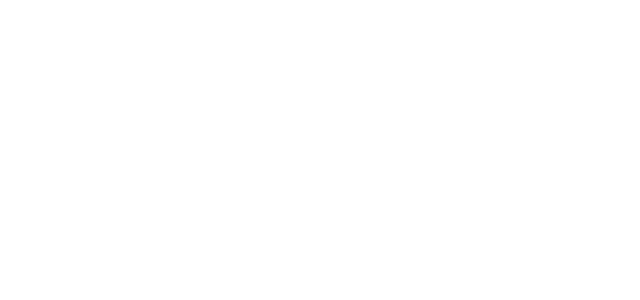
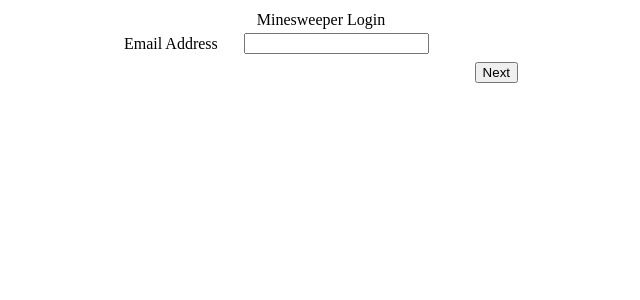
Before and after one commit to rmendoza83/minesweeper-API, an Angular app in the folder client/: page /login in a window 1280 px wide. Shown: the top 300 px of the page, without its empty margins (319-959 px from the left). Built offline with nearby package versions, Linux system fonts and the light colour scheme.

Commit message:
- Added some visual details on the Login component

```diff
--- a/client/src/app/app.module.ts
+++ b/client/src/app/app.module.ts
@@ -1,5 +1,6 @@
 import { BrowserModule } from '@angular/platform-browser';
 import { NgModule } from '@angular/core';
+import { FormsModule } from '@angular/forms';
 
 import { AppComponent } from './app.component';
 // Modules
@@ -16,7 +17,8 @@
   ],
   imports: [
     BrowserModule,
-    AppRoutingModule
+    AppRoutingModule,
+    FormsModule
   ],
   providers: [],
   bootstrap: [AppComponent]
--- a/client/src/app/login/login.component.html
+++ b/client/src/app/login/login.component.html
@@ -1,10 +1,21 @@
 <div align="center">
-  <table border="0">
+  <table border="0" width="400px">
     <tr>
-      <td align="center" colspan="2"></td>
+      <td align="center" colspan="2">Minesweeper Login</td>
     </tr>
-    <tr></tr>
-    <tr></tr>
-    <tr></tr>
+    <tr>
+      <td align="left" width="30%">Email Address</td>
+      <td width="70%"><input name="email" type="text" [(ngModel)]="email" /></td>
+    </tr>
+    <tr *ngIf="showName">
+      <td align="left" width="30%">Full Name</td>
+      <td width="70%"><input name="name" type="text" [(ngModel)]="name" /></td>
+    </tr>
+    <tr>
+      <td></td>
+    </tr>
+    <tr>
+      <td align="right" colspan="2"><button (click)="onSubmit()">{{ (showName) ? 'Submit' : 'Next' }}</button></td>
+    </tr>
   </table>
 </div>
--- a/client/src/app/login/login.component.ts
+++ b/client/src/app/login/login.component.ts
@@ -1,15 +1,15 @@
-import { Component, OnInit } from '@angular/core';
+import { Component } from '@angular/core';
 
 @Component({
   selector: 'app-login',
   templateUrl: './login.component.html',
   styleUrls: ['./login.component.css']
 })
-export class LoginComponent implements OnInit {
+export class LoginComponent {
 
   constructor() { }
 
-  ngOnInit() {
+  onSubmit() {
+    console.log("on submit");
   }
-
 }
```
